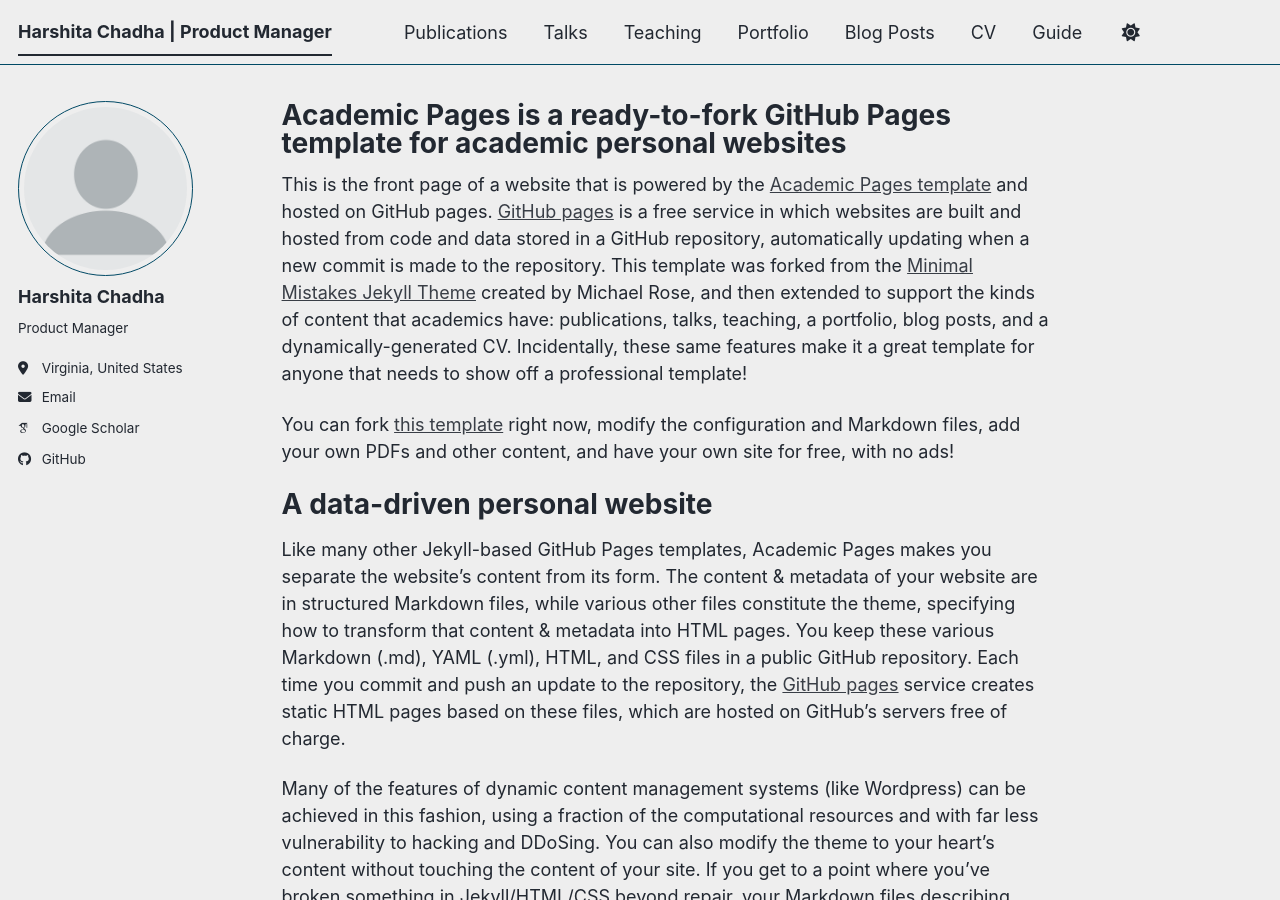
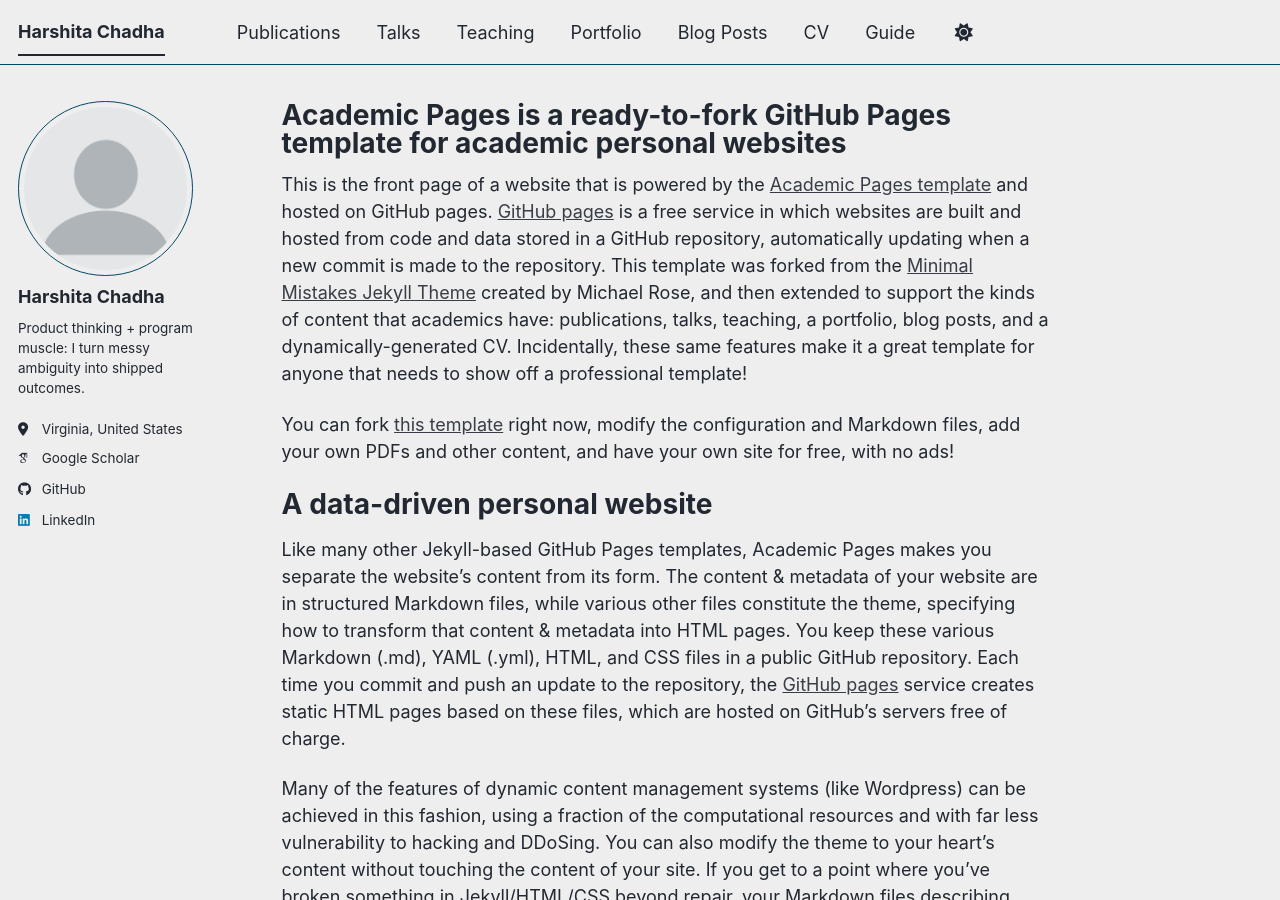
Before and after one commit to harshitaachadha/harshitaachadha.github.io, a Jekyll site: the page built from _pages/about.md, in a window 1280 px wide and 900 px high. Built offline with Jekyll 4.4.1, drawn with Linux system fonts in a browser that asks for light colours; some web fonts are replaced; a script bundle is joined from its source files by our own code; library files that are not in the unit come from our copies.

Commit message:
Update _config.yml

```diff
--- a/_config.yml
+++ b/_config.yml
@@ -9,7 +9,7 @@
 # Basic Site Settings
 locale                   : "en-US"
 site_theme               : "air" # The available themes options are "default", "air", "sunrise", "mint", "dirt" and "contrast"
-title                    : "Harshita Chadha | Product Manager"
+title                    : "Harshita Chadha"
 title_separator          : "-"
 name                     : &name "Harshita Chadha"
 description              : &description "Harshita's Portoflio"   # Update this with a general description of your site, this is the default if not overridden by a page
@@ -26,13 +26,13 @@
   avatar           : "profile.png"
   name             : "Harshita Chadha"
   pronouns         : # example: "she/her"
-  bio              : "Product Manager"
+  bio              : "Product thinking + program muscle: I turn messy ambiguity into shipped outcomes."
   location         : "Virginia, United States"
   uri              : # URL
-  email            : ""
+  email            :
 
   # Academic websites
-  googlescholar    : "https://scholar.google.com/citations?user=PS_CX0AAAAAJ"
+  googlescholar    : "https://scholar.google.com/citations?user=9tgEOZQAAAAJ&hl=en"
 
 
   # Repositories and software development
@@ -40,7 +40,7 @@
 
 
   # Social media
-  linkedin         : # harshitachadha
+  linkedin         : "https://www.linkedin.com/in/harshita-chadha/"
   pinterest        : # Username
 
 # Publication Category - The following the list of publication categories and their headings
```
